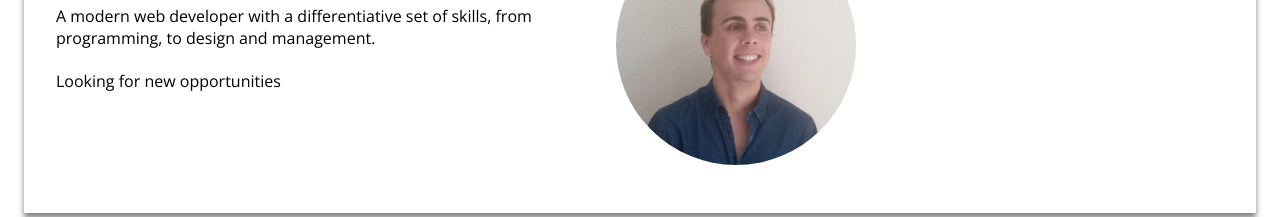
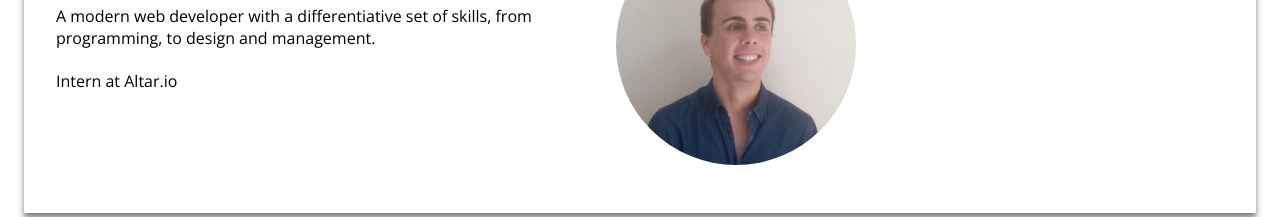
Before and after one commit to manueldois/Personal-website, a website built with webpack: page src/pages/Home/index.html in a window 1280 px wide. Shown: the part 235-452 px from the top of the page. Built offline with nearby package versions, Linux system fonts and the light colour scheme; files whose address does not match are found by name.

Commit message:
Updated redirects and job title

```diff
--- a/src/pages/Home/index.html
+++ b/src/pages/Home/index.html
@@ -37,9 +37,9 @@
           <h1>Manuel Maldonado</h1>
           <p class="job-title">Web Developer</p>
           <p class="short-bio">
-            A modern  web developer with a differentiative set of skills, from programming, to design and management.
+            A modern web developer with a differentiative set of skills, from programming, to design and management.
           </p>
-          <p class="job"> Looking for new opportunities</p>
+          <p class="job"> Intern at Altar.io </p>
         </div>
       </div>
     </section>
```
Also changed, not shown: 1 other file.
